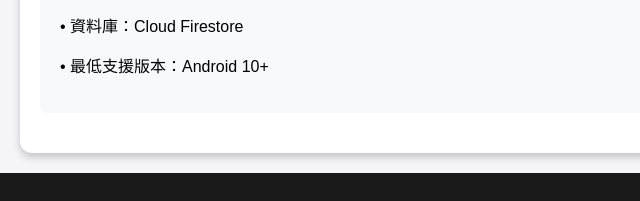
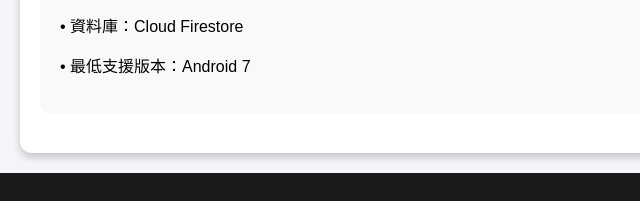
Before and after one commit to NeedMoreCrack/andy.github.io, a plain HTML site: page works/AndroidChatRoom/AndroidChatRoom.html in a window 1280 px wide. Shown: the part 2776-2977 px from the top of the page, 0-640 px from the left. Drawn offline with Linux system fonts and the light colour scheme.

Commit message:
修改最低安卓版本

```diff
--- a/works/AndroidChatRoom/AndroidChatRoom.html
+++ b/works/AndroidChatRoom/AndroidChatRoom.html
@@ -171,7 +171,7 @@
             <p>• 開發工具：Android Studio</p>
             <p>• 開發語言：Kotlin</p>
             <p>• 資料庫：Cloud Firestore</p>
-            <p>• 最低支援版本：Android 10+</p>
+            <p>• 最低支援版本：Android 7</p>
         </section>
     </div>
 
```
